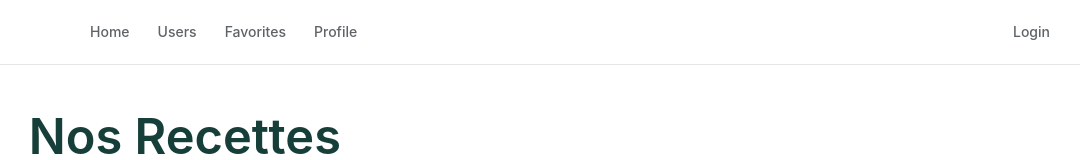
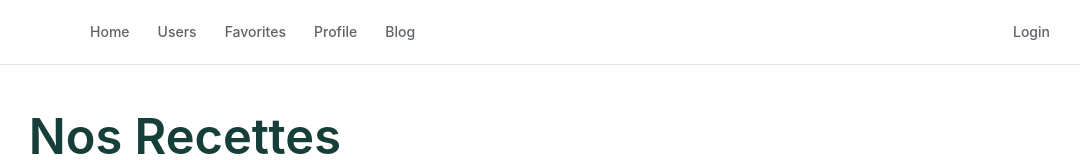
Before and after one commit to nikita-ynov/tp-react, a React (Vite) app: page / in a window 1280 px wide. Shown: the top 160 px of the page, without its empty margins (70-1150 px from the left). Built offline with nearby package versions, Linux system fonts and the light colour scheme; no server answers.

Commit message:
update import add new routes

```diff
--- a/src/components/Header.tsx
+++ b/src/components/Header.tsx
@@ -23,6 +23,9 @@ export default function Header() {
                     <li>
                         <Link to="/profile">Profile</Link>
                     </li>
+                    <li>
+                        <Link to="/blog">Blog</Link>
+                    </li>
                 </ul>
                 <ul>
                     {
--- a/src/store/store.ts
+++ b/src/store/store.ts
@@ -4,6 +4,7 @@ import authReducer from './reducers/auth'
 import loadingReducer from './reducers/loading'
 import favoritesRecucer from "./reducers/favorites.ts";
 import recipeReducer from './reducers/recipe';
+import blogReducer from './reducers/blog';
 
 export const store = configureStore({
     reducer: {
@@ -12,6 +13,7 @@ export const store = configureStore({
         loading: loadingReducer,
         favorites : favoritesRecucer,
         recipe: recipeReducer,
+        blog: blogReducer,
     }
 })
 export type AppStore = typeof store
```
Also changed, not shown: src/routes.tsx (+11 -1 lines).
